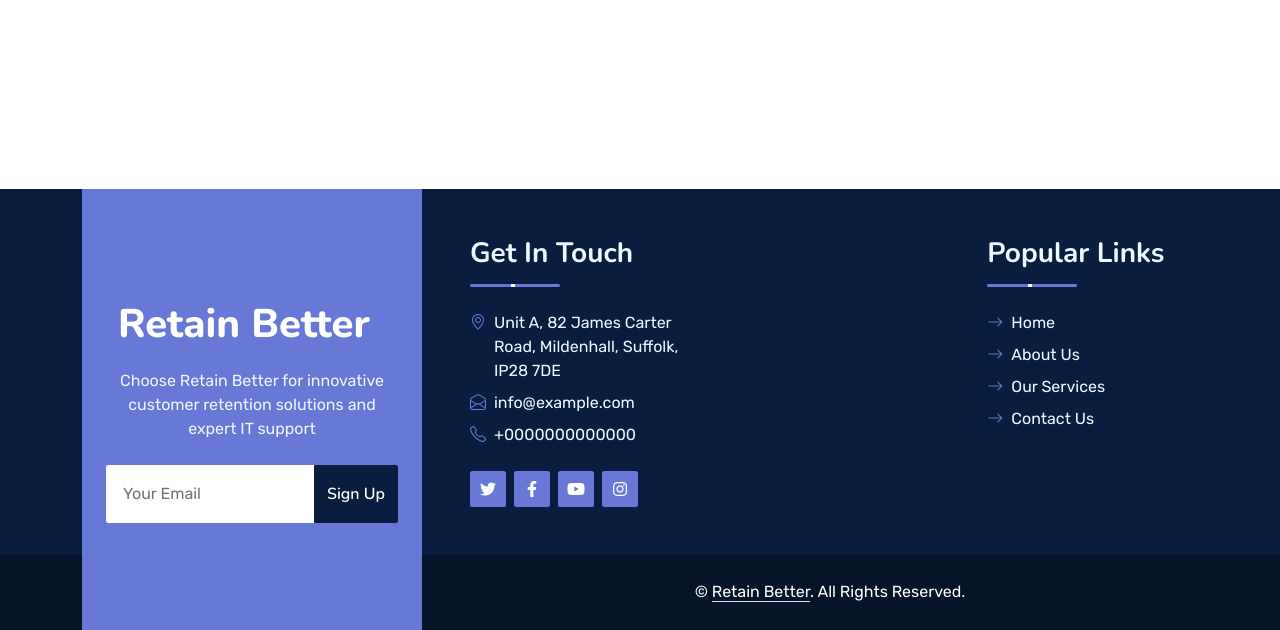
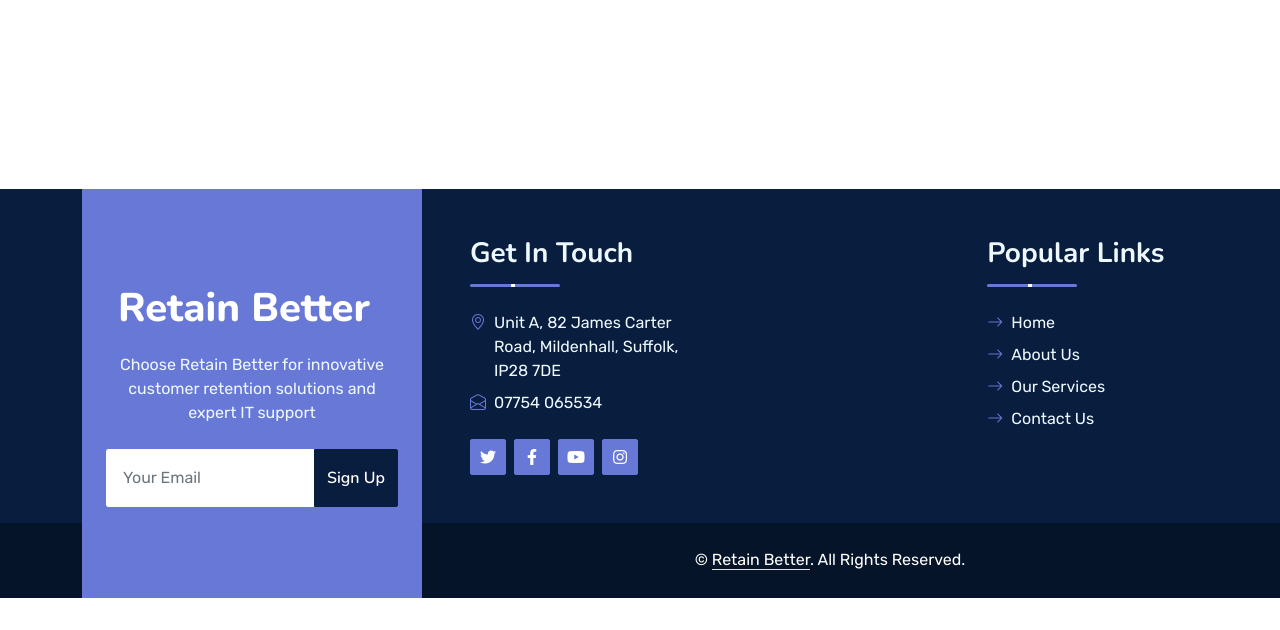
Before and after one commit to AmirIqbal1/retainbetter, a plain HTML site: page index.html in a window 1280 px wide. Shown: the part 2856-3486 px from the top of the page. After the commit the page ends 3454 px from the top, so only its background shows below. Drawn offline with nearby package versions, Linux system fonts and the light colour scheme.

Commit message:
Update index.html

```diff
--- a/index.html
+++ b/index.html
@@ -382,11 +382,7 @@ Thank you so much Amir, I have not only had the website done and up to date, but
                             </div>
                             <div class="d-flex mb-2">
                                 <i class="bi bi-envelope-open text-primary me-2"></i>
-                                <p class="mb-0">info@example.com</p>
-                            </div>
-                            <div class="d-flex mb-2">
-                                <i class="bi bi-telephone text-primary me-2"></i>
-                                <p class="mb-0">+0000000000000</p>
+                                <p class="mb-0">07754 065534</p>
                             </div>
                             <div class="d-flex mt-4">
                                 <a class="btn btn-primary btn-square me-2" href="https://twitter.com/betterretain"><i class="fab fa-twitter fw-normal"></i></a>
```
